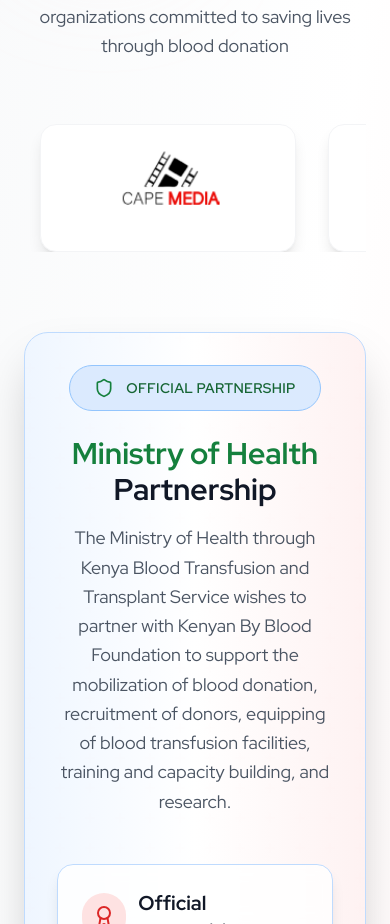
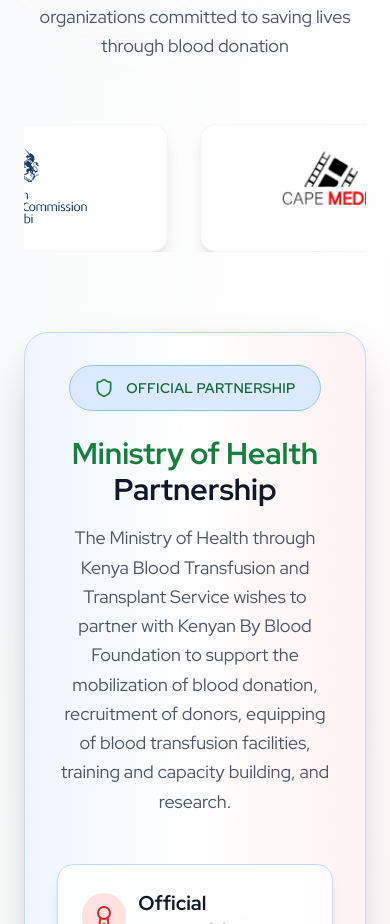
Before and after one commit to lekakenycollins8/kenyan-by-blood-org-website, a Next.js app: page /partners in a window 390 px wide. Shown: the part 1665-2589 px from the top of the page. Built offline with nearby package versions, Linux system fonts and the light colour scheme.

Commit message:
fix: adjust margin and logo animation for responsive design in PartnersList component

```diff
--- a/components/partners/PartnersList.tsx
+++ b/components/partners/PartnersList.tsx
@@ -205,7 +205,7 @@
 
         {/* Infinite Logo Carousel */}
         <motion.div
-          className="mb-20"
+          className="mb-20 sm:mb-24"
           variants={itemVariants}
           initial="hidden"
           animate={isInView ? "visible" : "hidden"}
@@ -214,7 +214,7 @@
             <motion.div
               className="flex gap-8 items-center"
               animate={{
-                x: -currentIndex * 280 // Adjust based on logo width + gap
+                x: -currentIndex * (window.innerWidth < 640 ? 200 : 280),
               }}
               transition={{
                 duration: 0.8,
```
